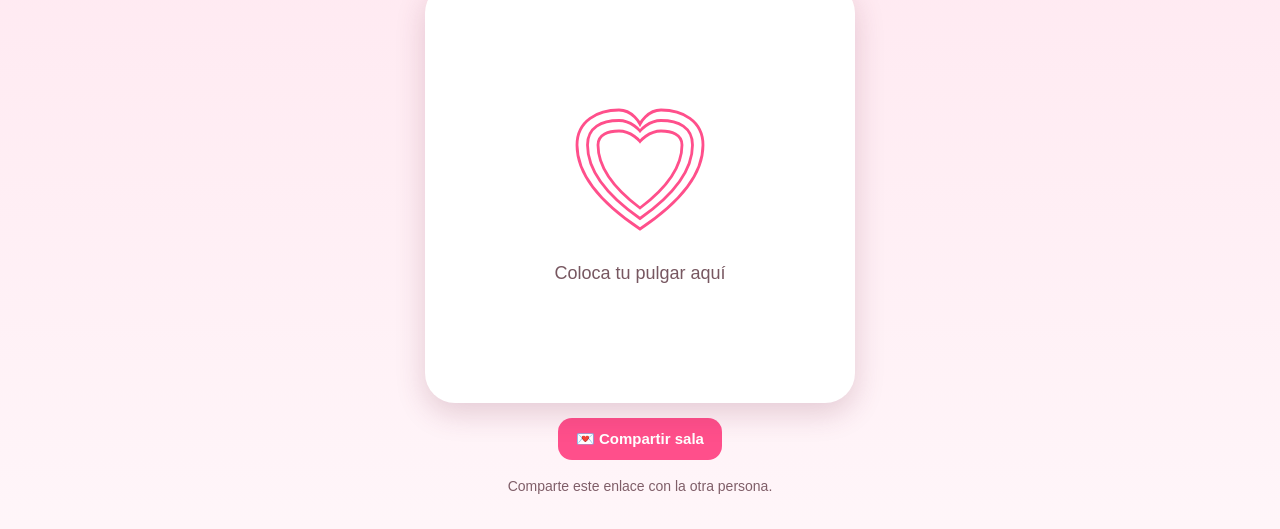
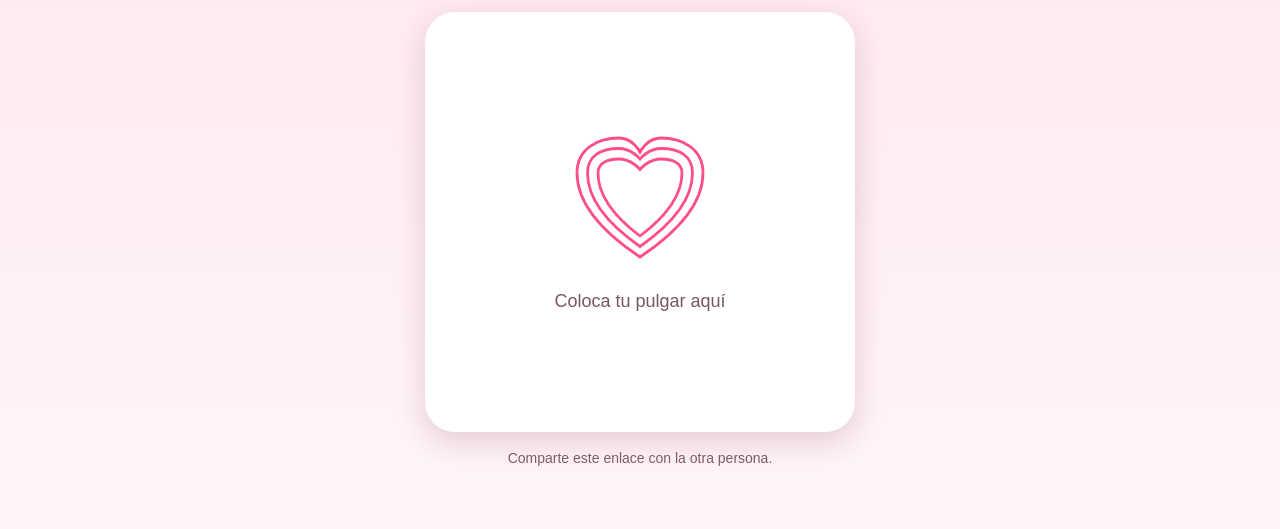
Before and after one commit to rgonzalez05/BDP, a plain HTML site: page index.html in a window 1280 px wide. Shown: the part 201-730 px from the top of the page. Drawn offline with Linux system fonts and the light colour scheme; no server answers.

Commit message:
Add files via upload

```diff
--- a/index.html
+++ b/index.html
@@ -35,10 +35,6 @@
 
         </div>
 
-        <button id="shareButton">
-            💌 Compartir sala
-        </button>
-
         <p class="hint">
             Comparte este enlace con la otra persona.
         </p>
```
